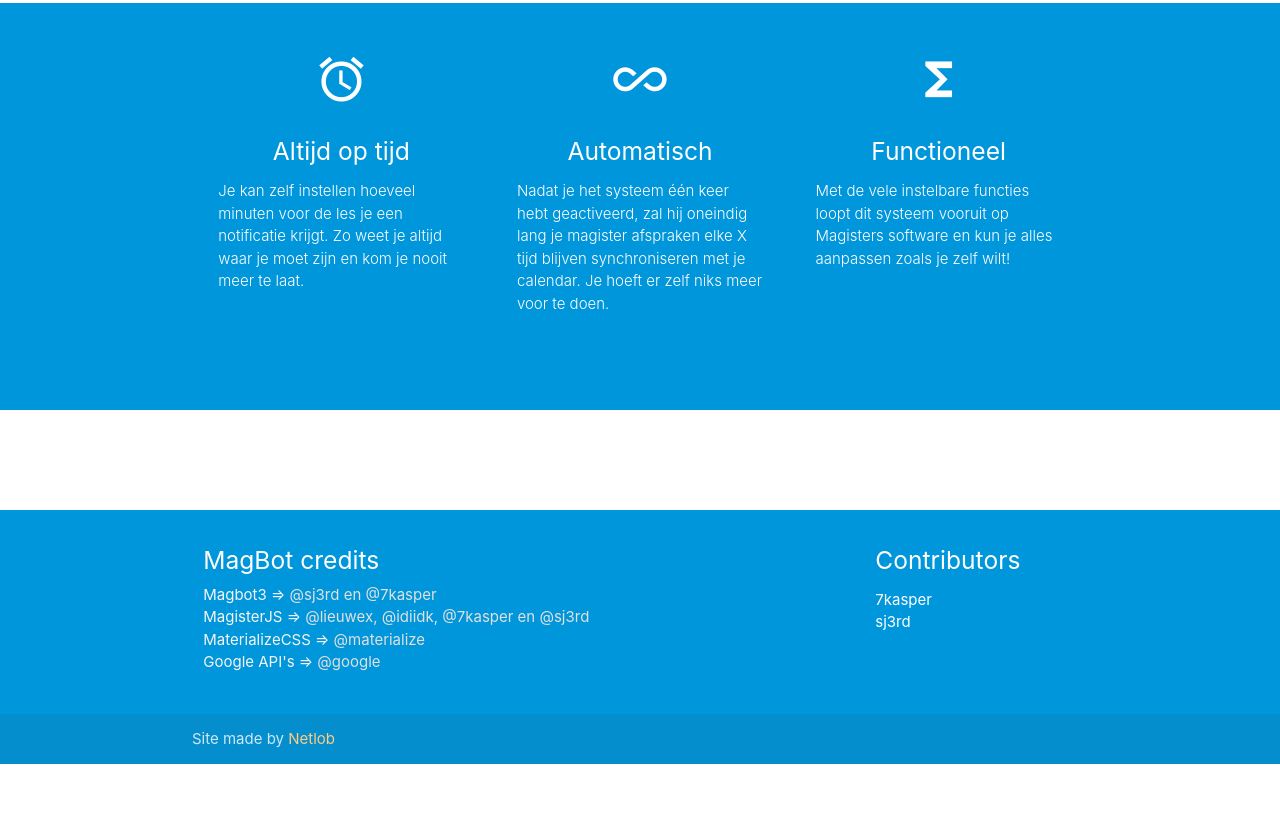
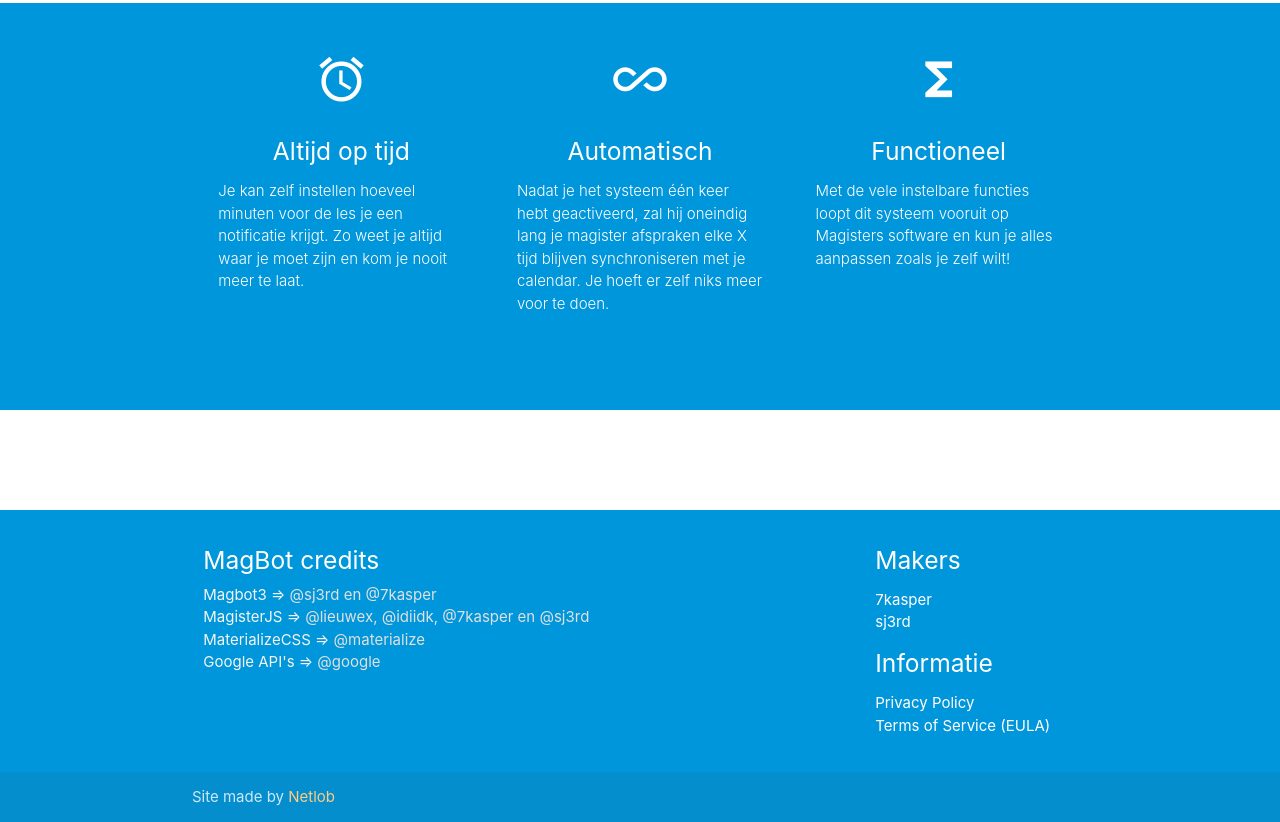
Before and after one commit to netlob/magbot3, a website: page docs/signup/index.html in a window 1280 px wide. Shown: the part 773-1595 px from the top of the page. Before the commit the page ends 1537 px from the top, so only its background shows below. Drawn offline with nearby package versions, Linux system fonts and the light colour scheme; a script that the page names is missing.

Commit message:
Add privacy statement and terms of service to register page.

```diff
--- a/docs/signup/index.html
+++ b/docs/signup/index.html
@@ -273,10 +273,15 @@
           </ul>
         </div>
         <div class="col l3 s12">
-          <h5 class="white-text">Contributors</h5>
+          <h5 class="white-text">Makers</h5>
           <ul>
             <li><a class="white-text" href="https://github.com/7kasper">7kasper</a></li>
             <li><a class="white-text" href="https://github.com/Sj3rd">sj3rd</a></li>
+          </ul>
+		  <h5 class="white-text">Informatie</h5>
+          <ul>
+            <li><a class="white-text" href="https://magbot.nl/privacy">Privacy Policy</a></li>
+            <li><a class="white-text" href="https://magbot.nl/terms">Terms of Service (EULA)</a></li>
           </ul>
         </div>
       </div>
```
